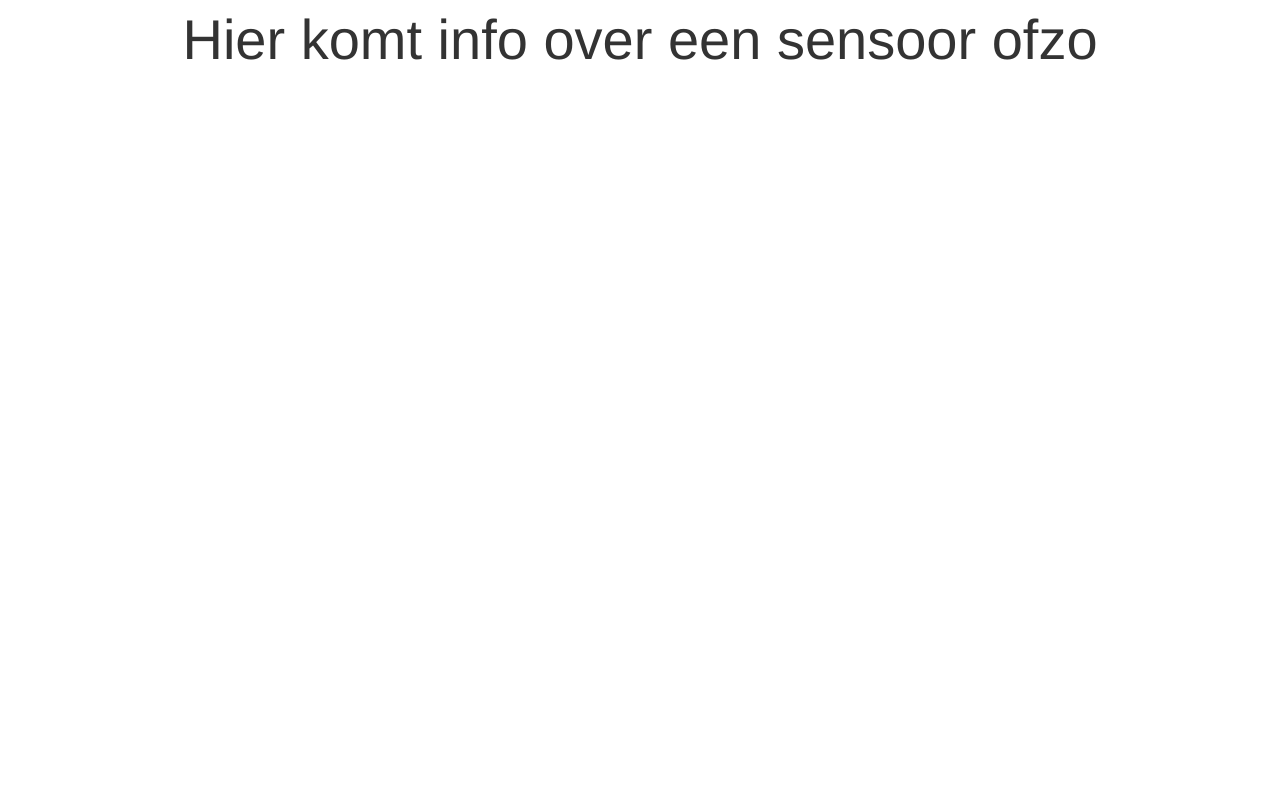
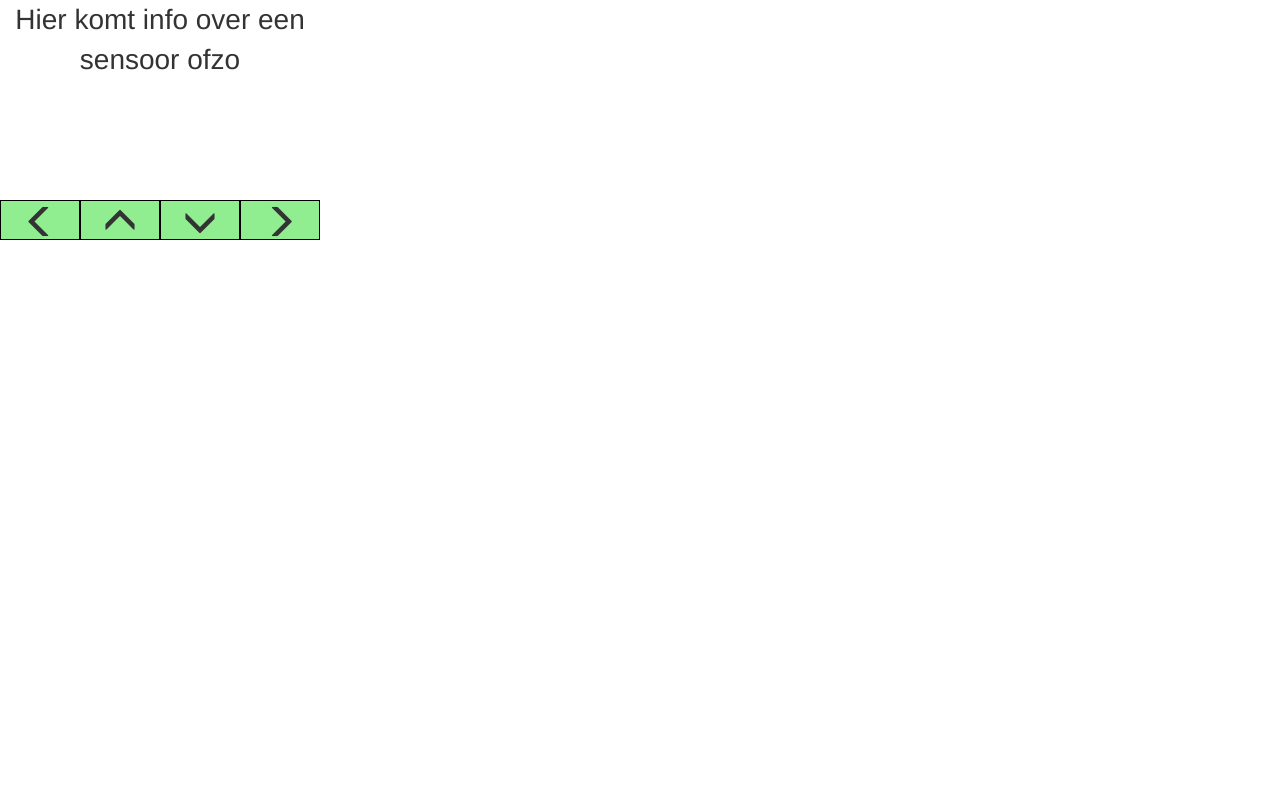
Before and after one commit to koenhendriks/Sun-Roler, a Django app: page / in a window 1280 px wide. Run offline with Django 3.2, Linux system fonts and the light colour scheme; some libraries are stand-ins or nearby versions.

Commit message:
Added custom css for central and created navigation panel example

```diff
--- /dev/null
+++ b/Central/CentralUnit/static/central/main.css
@@ -0,0 +1,36 @@
+html, body{
+    overflow: hidden;
+    width: 320px;
+    height: 240px;
+}
+
+.navigation{
+    position: fixed;
+    left: 0;
+    top: 200px;
+    width: 320px;
+    height: 40px;
+    background: lightgreen;
+}
+
+.navigation-block{
+    width: 80px;
+    height: 40px;
+    border: 1px solid black;
+    float:left;
+    font-size:35px;
+}
+
+.container-fluid, .swiper-container {
+    width: 320px;
+    height: 200px;
+}
+
+html, body, .container-fluid {
+    margin: 0 0 0 0;
+    padding: 0 0 0 0;
+}
+
+p {
+    font-size: 2em;
+}
--- /dev/null
+++ b/Central/CentralUnit/templates/CentralUnit/navigation.html
@@ -0,0 +1,16 @@
+<div class="navigation">
+    <div class="btn-group" role="group" aria-label="Basic example">
+        <div class="navigation-block text-center">
+            <span class="glyphicon glyphicon-menu-left"></span>
+        </div>
+        <div class="navigation-block text-center">
+            <span class="glyphicon glyphicon-menu-up"></span>
+        </div>
+        <div class="navigation-block text-center">
+            <span class="glyphicon glyphicon-menu-down"></span>
+        </div>
+        <div class="navigation-block text-center">
+            <span class="glyphicon glyphicon-menu-right"></span>
+        </div>
+    </div>
+</div>
--- /dev/null
+++ b/Central/CentralUnit/templates/CentralUnit/slides/v-slide-1.html
@@ -0,0 +1,50 @@
+<div class="swiper-container swiper-container-v">
+    <div class="swiper-wrapper">
+        <div class="swiper-slide">
+            <div class="row">
+                <div class="col-xs-12">
+                    <div class="row">
+                        <div class="col-xs-12"><p class="text-center">Hier komt info over een sensoor ofzo</p></div>
+                    </div>
+                </div>
+            </div>
+        </div>
+        <div class="swiper-slide">
+            <div class="row">
+                <div class="col-xs-12">
+                    <div class="row">
+                        <div class="col-xs-12"><p class="text-center">Nog meer info hierzo haha</p></div>
+                    </div>
+                </div>
+            </div>
+        </div>
+        <div class="swiper-slide">
+            <div class="row">
+                <div class="col-xs-12">
+                    <div class="row">
+                        <div class="col-xs-12"><p class="text-center">Andere info</p></div>
+                    </div>
+                </div>
+            </div>
+        </div>
+        <div class="swiper-slide">
+            <div class="row">
+                <div class="col-xs-12">
+                    <div class="row">
+                        <div class="col-xs-12"><p class="text-center">Nog meer info hierzo haha</p></div>
+                    </div>
+                </div>
+            </div>
+        </div>
+        <div class="swiper-slide">
+            <div class="row">
+                <div class="col-xs-12">
+                    <div class="row">
+                        <div class="col-xs-12"><p class="text-center">Nog meer info hierzo haha</p></div>
+                    </div>
+                </div>
+            </div>
+        </div>
+    </div>
+    <div class="swiper-pagination swiper-pagination-v"></div>
+</div>
--- a/Central/CentralUnit/templates/CentralUnit/template.html
+++ b/Central/CentralUnit/templates/CentralUnit/template.html
@@ -8,22 +8,7 @@
     <title>Central Unit</title>
     {% bootstrap_css %}
     <link rel="stylesheet" href="{% static 'swiper/css/swiper.min.css' %}">
-    <style>
-        html, body, .container-fluid, .swiper-container {
-            width: 100%;
-            height: 100%;
-
-        }
-
-        html, body, .container-fluid {
-            margin: 0 0 0 0;
-            padding: 0 0 0 0;
-        }
-
-        p {
-            font-size: 4em;
-        }
-    </style>
+    <link rel="stylesheet" href="{% static 'central/main.css' %}">
 </head>
 <body>
 
@@ -33,6 +18,9 @@
     {% block content %}
     {% endblock %}
 
+    {% include './navigation.html' %}
+
+
 </div>
 <!-- /.container -->
 {% bootstrap_javascript %}
@@ -41,20 +29,20 @@
 {% endblock %}
 <script>
     // Find the right method, call on correct element
-    function launchIntoFullscreen(element) {
-        if (element.requestFullscreen) {
-            element.requestFullscreen();
-        } else if (element.mozRequestFullScreen) {
-            element.mozRequestFullScreen();
-        } else if (element.webkitRequestFullscreen) {
-            element.webkitRequestFullscreen();
-        } else if (element.msRequestFullscreen) {
-            element.msRequestFullscreen();
-        }
-    }
-    $(window).on('touch click input DOMChanged', function () {
-        launchIntoFullscreen(document.documentElement);
-    });
+//    function launchIntoFullscreen(element) {
+//        if (element.requestFullscreen) {
+//            element.requestFullscreen();
+//        } else if (element.mozRequestFullScreen) {
+//            element.mozRequestFullScreen();
+//        } else if (element.webkitRequestFullscreen) {
+//            element.webkitRequestFullscreen();
+//        } else if (element.msRequestFullscreen) {
+//            element.msRequestFullscreen();
+//        }
+//    }
+//    $(window).on('touch click input DOMChanged', function () {
+//        launchIntoFullscreen(document.documentElement);
+//    });
 
 </script>
 </body>
```
Also changed, not shown: Central/CentralUnit/templates/CentralUnit/index.html (+2 -51 lines).
